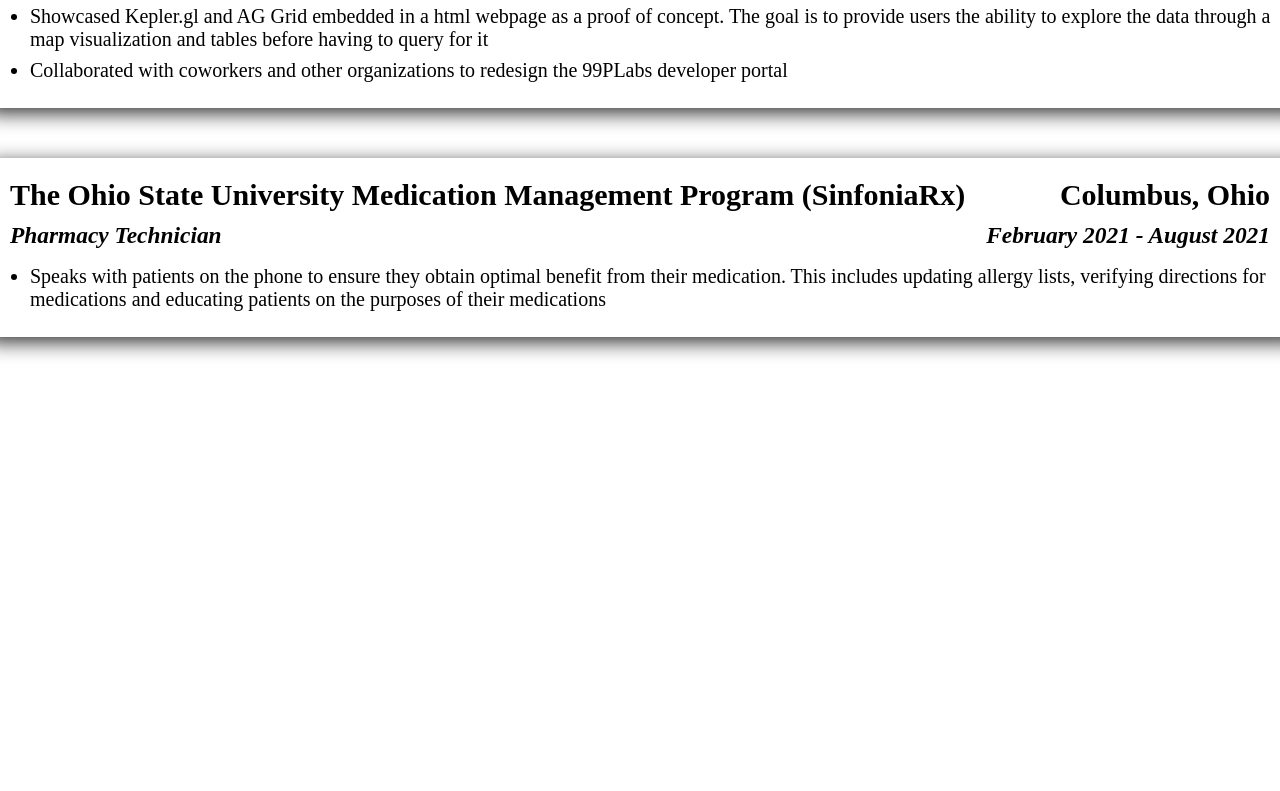
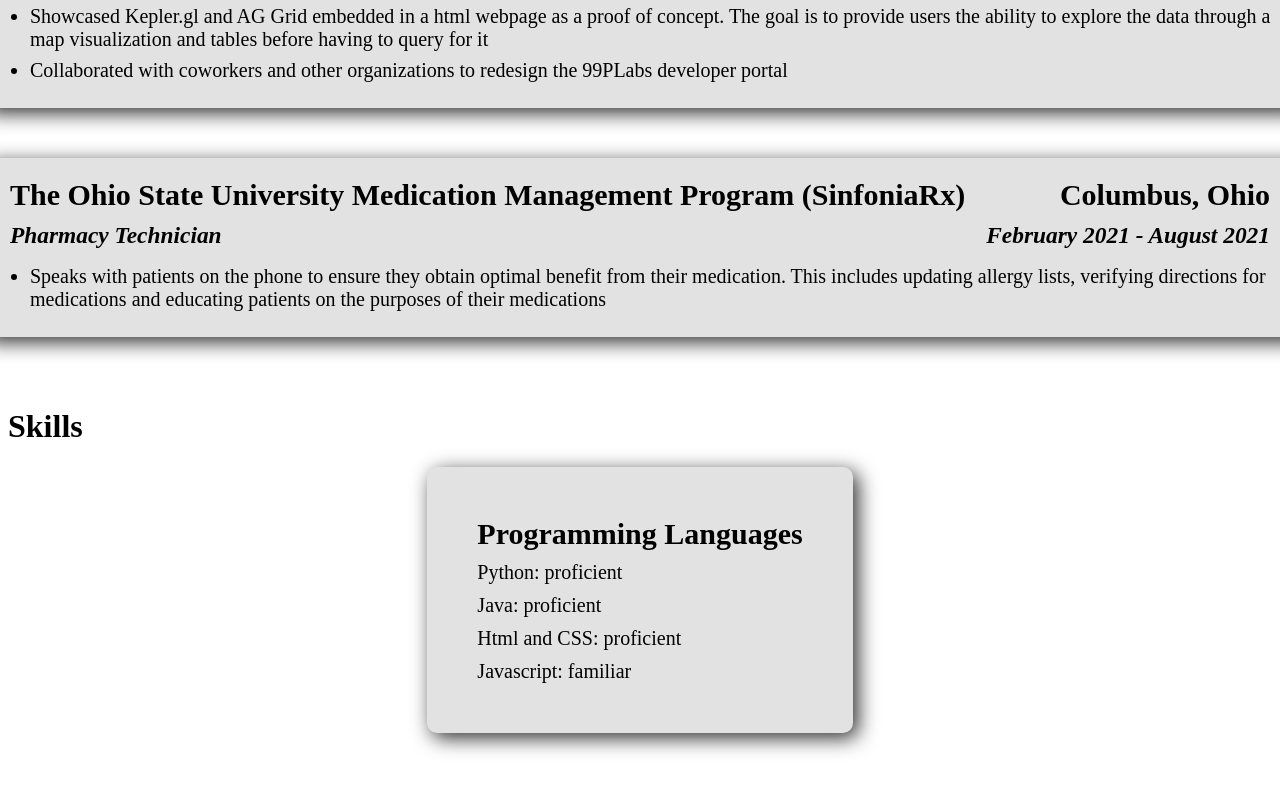
Before and after one commit to t-tran2/t-tran2.github.io, a plain HTML site: page index.html in a window 1280 px wide. Shown: the part 1031-1822 px from the top of the page. Before the commit the page ends 1426 px from the top, so only its background shows below. Drawn offline with Linux system fonts and the light colour scheme.

Commit message:
Add 'Skills' section. Add background color to cards

```diff
--- a/index.html
+++ b/index.html
@@ -37,7 +37,7 @@
       <div id="bio-sect">
         <img id="tommy-bio-pic" src="./images/placeholder.jpg" />
         <h1 id="bio-header">Thank you for visiting! I'm Tommy Tran</h1>
-        <p id="bio-paragraph">I am a Computer and Information Science (CIS) major
+        <p id="bio-paragraph" class=>I am a Computer and Information Science (CIS) major
           and Chemistry major at The Ohio State University. Over the past year I've
           discovered a passion for programming through teaching myself Python,
           taking computer science courses, and interning as a software engineer at Honda.
@@ -107,6 +107,18 @@
           <div>p2 desc</div>
         </div>
       </div> -->
+      <div id="skills-sect">
+        <h1 id="skills-heading">Skills</h1>
+        <div class="skills-container">
+          <div class="card skills-card">
+            <h2>Programming Languages</h2>
+            <div>Python: proficient</div>
+            <div>Java: proficient</div>
+            <div>Html and CSS: proficient</div>
+            <div>Javascript: familiar</div>
+          </div>
+        </div>
+      </div>
     </div>
   </body>
   <script>
--- a/styles.css
+++ b/styles.css
@@ -62,6 +62,8 @@
   align-items: center;
 }
 
+
+
 #work-heading {
   margin: 45px 5px 60px 5px;
 }
@@ -78,6 +80,7 @@
   border-radius: .5em;
   padding: 10px;
   margin: 0px 0px 50px 0px;
+  background-color: rgb(226, 226, 226);
 }
 
 .card-heading {
@@ -116,3 +119,18 @@
   align-items: center;
   justify-content: center;
 }
+
+.skills-container {
+  display: flex;
+  justify-content: center;
+  font-size: 20px;
+}
+
+.skills-card {
+  width: auto;
+  padding: 40px 50px;
+}
+
+.skills-card > * {
+  margin: 10px 0px;
+}
```
